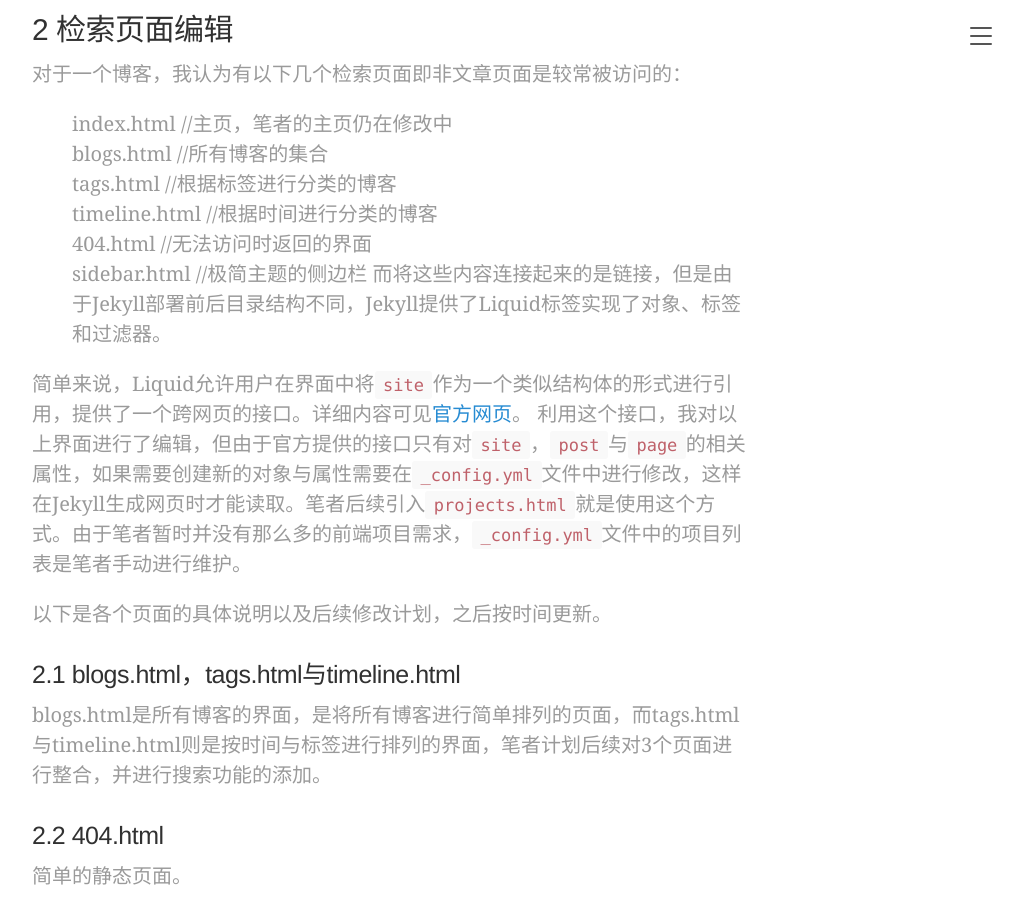
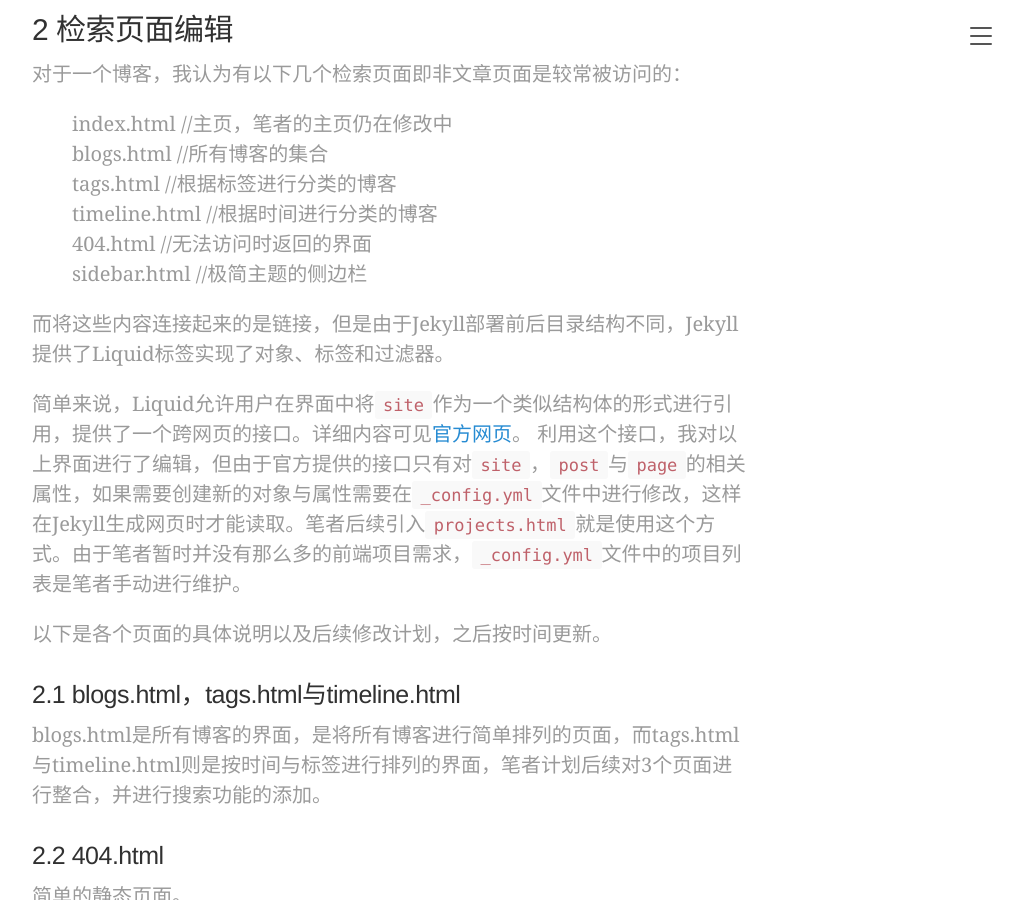
Before and after one commit to skyjty/skyjty.github.io, a Jekyll site: the page built from _posts/2024-08-14-Jekyll1.markdown, in a window 1280 px wide and 900 px high, scrolled down 1328 px. Shown: the whole window, without its empty margins (248-1271 px from the left). Built offline with Jekyll 4.4.1, drawn with Linux system fonts in a browser that asks for light colours; some of the changed text lies outside the part shown.

```diff
--- a/_posts/2024-08-14-Jekyll1.markdown
+++ b/_posts/2024-08-14-Jekyll1.markdown
@@ -24,8 +24,8 @@ tags: Jekyll
 
 ## 1 基本界面美化
 >主要参考：
-https://lanyon.getpoole.com/                                //博客的基础，以下简称lanyon主题
-https://github.com/wu-kan/wu-kan.github.io                  //参考的博客
+>https://lanyon.getpoole.com/                  //博客的基础，以下简称lanyon主题
+>https://github.com/wu-kan/wu-kan.github.io    //参考的博客
 
 在lanyon主题中渲染规则是在`_include`文件夹中的`head.html`中引入的，笔者为了将资产统一管理将页面相关的资产放入public文件夹中，分为css，js，image（文章内图片），icon（网站图标）与fonts（字体文件）。对于页面的渲染规则主要保存在`/public/css`下，其中`poole.css`是lanyon参考的主题，`lanyon.css`是lanyon添加的渲染规则，`syntax.css`是对高亮显示的渲染。以上文件包含的主要内容写在文件的注释中。
 
@@ -41,6 +41,7 @@ https://github.com/wu-kan/wu-kan.github.io                  //参考的博客
 - timeline.html //根据时间进行分类的博客
 - 404.html      //无法访问时返回的界面
 - sidebar.html  //极简主题的侧边栏
+
 而将这些内容连接起来的是链接，但是由于Jekyll部署前后目录结构不同，Jekyll提供了Liquid标签实现了对象、标签和过滤器。
 
 简单来说，Liquid允许用户在界面中将`site`作为一个类似结构体的形式进行引用，提供了一个跨网页的接口。详细内容可见[官方网页](https://shopify.github.io/liquid/basics/introduction/)。
```
